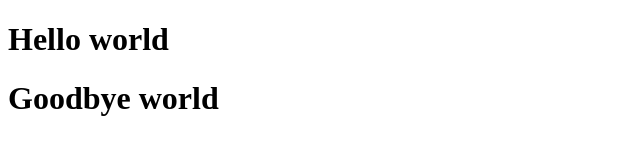
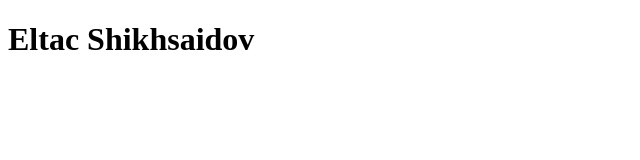
Before and after one commit to eltacshikhsaidov/algoritmika, a plain HTML site: page 1.03.2022/git/index.html in a window 1280 px wide. Shown: the whole page, without its empty margins (0-640 px from the left). Drawn offline with Linux system fonts and the light colour scheme.

Commit message:
hello world

```diff
--- a/1.03.2022/git/index.html
+++ b/1.03.2022/git/index.html
@@ -7,7 +7,6 @@
     <title>1</title>
 </head>
 <body>
-    <h1>Hello world</h1>
-    <h1>Goodbye world</h1>
+    <h1>Eltac Shikhsaidov</h1>
 </body>
 </html>
```
